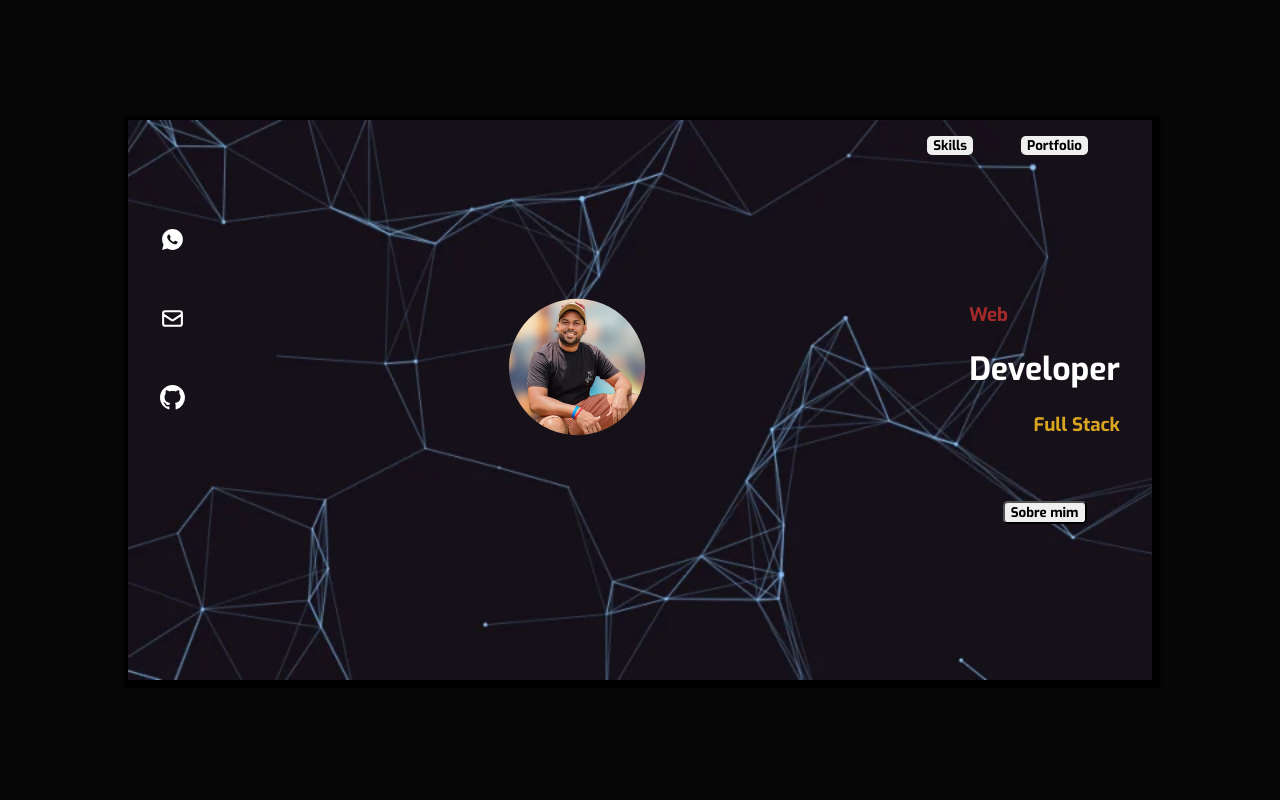
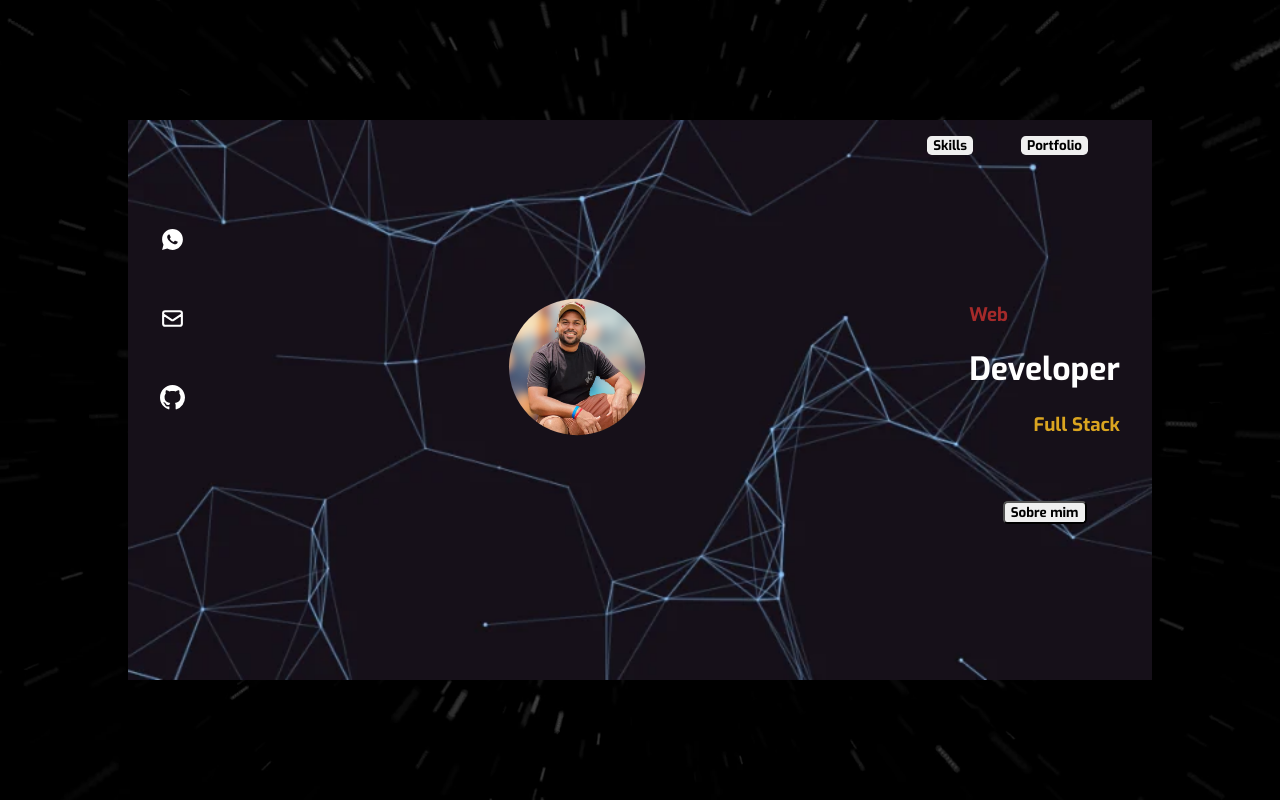
Before and after one commit to MateusSantiagoDev/meu-portfolio, a React (Create React App) app: page / in a window 1280 px wide. Built offline with nearby package versions, Linux system fonts and the light colour scheme; the HTML template or start-up script is replaced by a standard one.

Commit message:
fix: update project

```diff
--- a/src/assets/Main.css
+++ b/src/assets/Main.css
@@ -7,6 +7,10 @@ html {
   width: 100%;
   min-height: 100vh;
   overflow: auto;
-  background-color: rgb(7, 6, 6);
+  background-image: url('./images//background5.webp');
+  background-position: center;
+  background-repeat: no-repeat;
+  background-size: cover;
+
   font-family: sans-serif;
 }
--- a/src/views/Home/Home.css
+++ b/src/views/Home/Home.css
@@ -13,8 +13,6 @@
     background-repeat: no-repeat;
     background-position: center;
     background-size: cover;
-    border: solid 4px black;
-    box-shadow: 2px 2px 2px 2px black;
 }
 
 .list {
--- a/src/views/Portfolio/Portfolio.css
+++ b/src/views/Portfolio/Portfolio.css
@@ -13,8 +13,6 @@
     background-position: center;
     background-repeat: no-repeat;
     background-size: cover;
-    border: solid 4px black;
-    box-shadow: 2px 2px 2px 2px black;
 }
 
 .h1_portfolio {
--- a/src/views/Skills/Skill.css
+++ b/src/views/Skills/Skill.css
@@ -16,8 +16,6 @@
     background-position: center;
     background-repeat: no-repeat;
     background-size: cover;
-    border: solid 4px black;
-    box-shadow: 2px 2px 2px 2px black;
 }
 
 .hard {
```
Also changed, not shown: src/assets/images/background3.jpg (deleted), src/assets/images/background5.webp (added).
